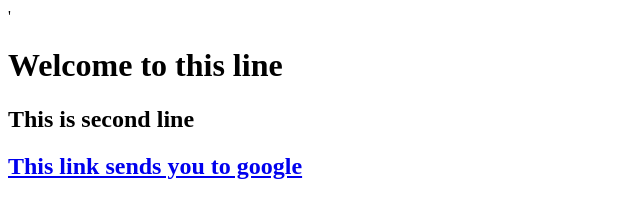
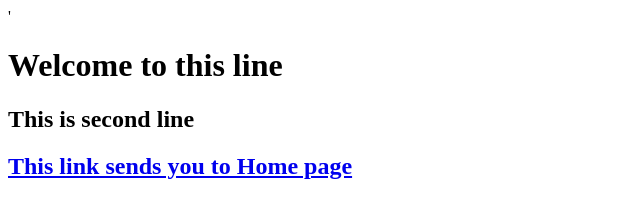
Before and after one commit to Kasperjhn/webZero, a plain HTML site: page about.html in a window 1280 px wide. Shown: the full height of the page, 0-640 px from the left. Drawn offline with Linux system fonts and the light colour scheme.

Commit message:
Update about.html

```diff
--- a/about.html
+++ b/about.html
@@ -11,7 +11,7 @@
     <div class="container">
         <h1> Welcome to this line </h1>
         <h2> This is second line </h2>
-        <a href="www.google.com"><h2> This link sends you to google</h2>
+        <a href="Home Page"><h2> This link sends you to Home page</h2>
     </div>
 
 </body>
```
